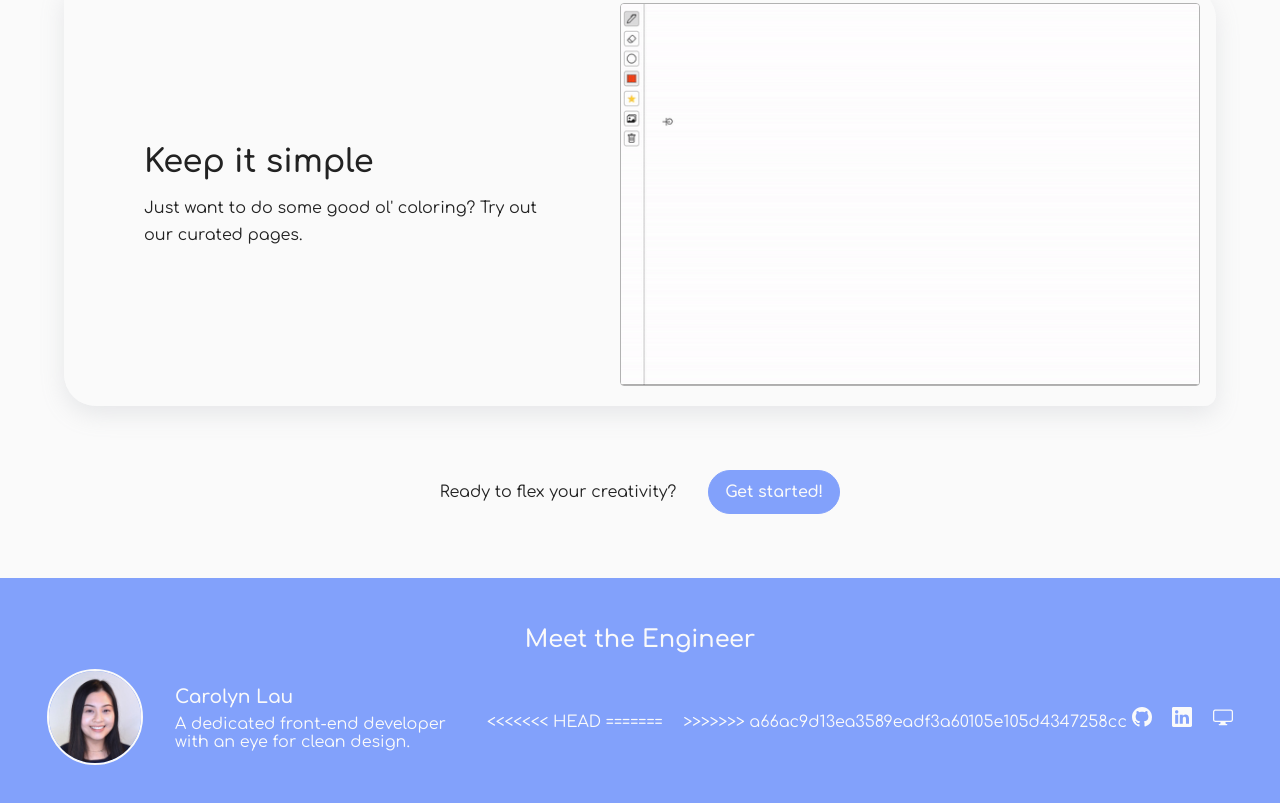
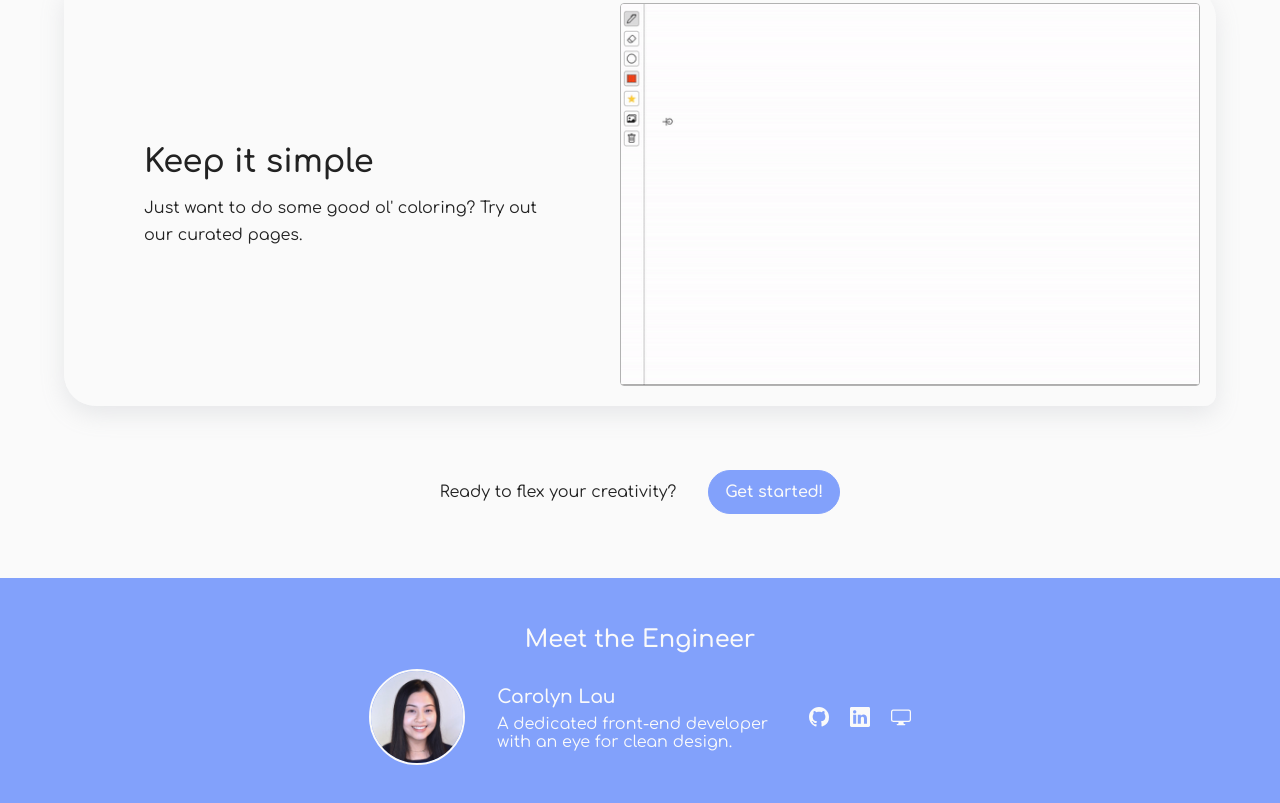
Before and after one commit to carolyndev/paintpal, a plain HTML site: page index.html in a window 1280 px wide. Shown: the part 1817-2620 px from the top of the page. Drawn offline with Linux system fonts and the light colour scheme.

Commit message:
Fix typo

```diff
--- a/index.html
+++ b/index.html
@@ -102,11 +102,7 @@
           </div>
 
           <div class="meet-links">
-<<<<<<< HEAD
             <a href="https://github.com/carolyndev" target="_blank">
-=======
-            <a href="https://github.com/the-cl" target="_blank">
->>>>>>> a66ac9d13ea3589eadf3a60105e105d4347258cc
               <svg
                 xmlns="http://www.w3.org/2000/svg"
                 width="16"
```
